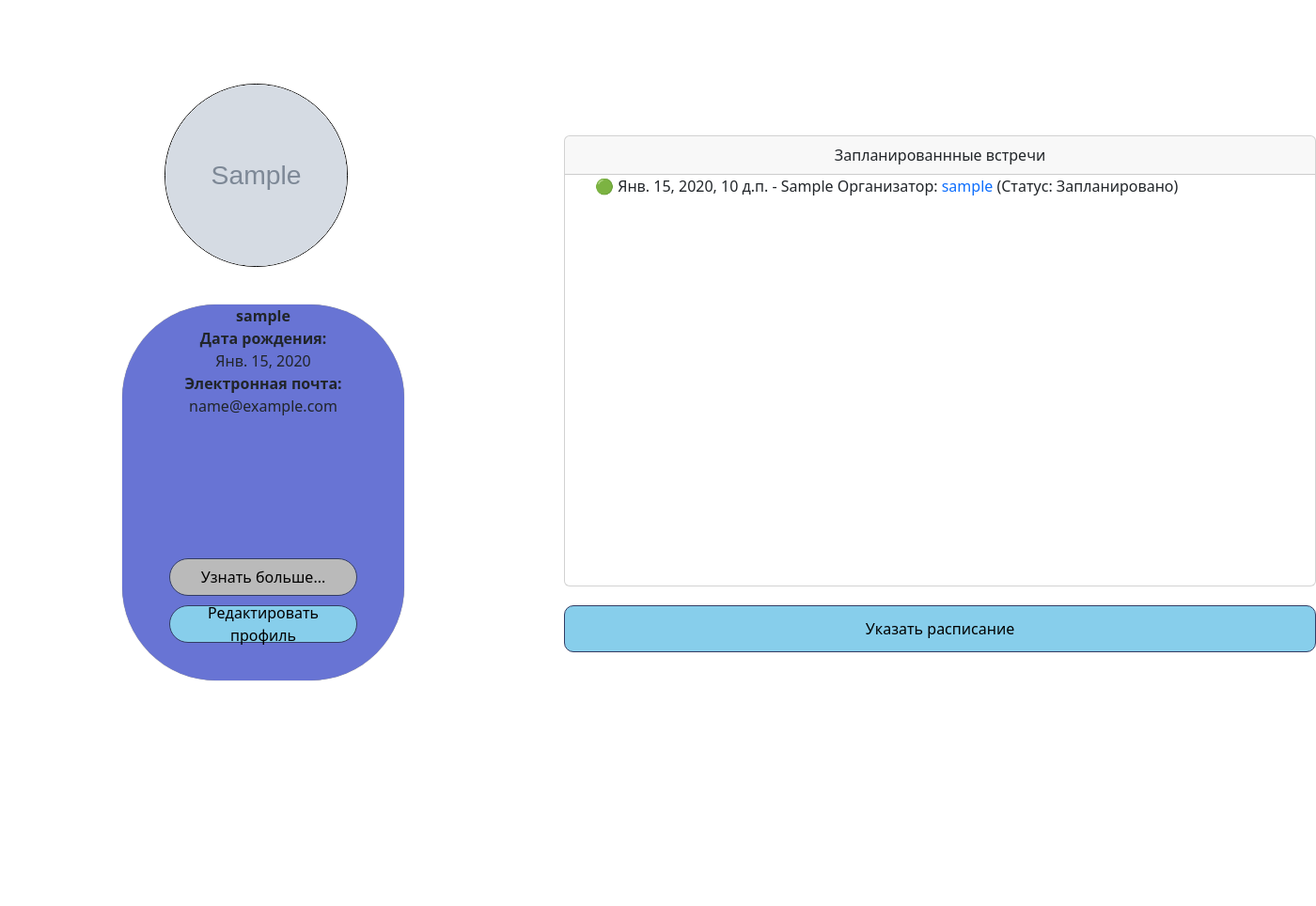
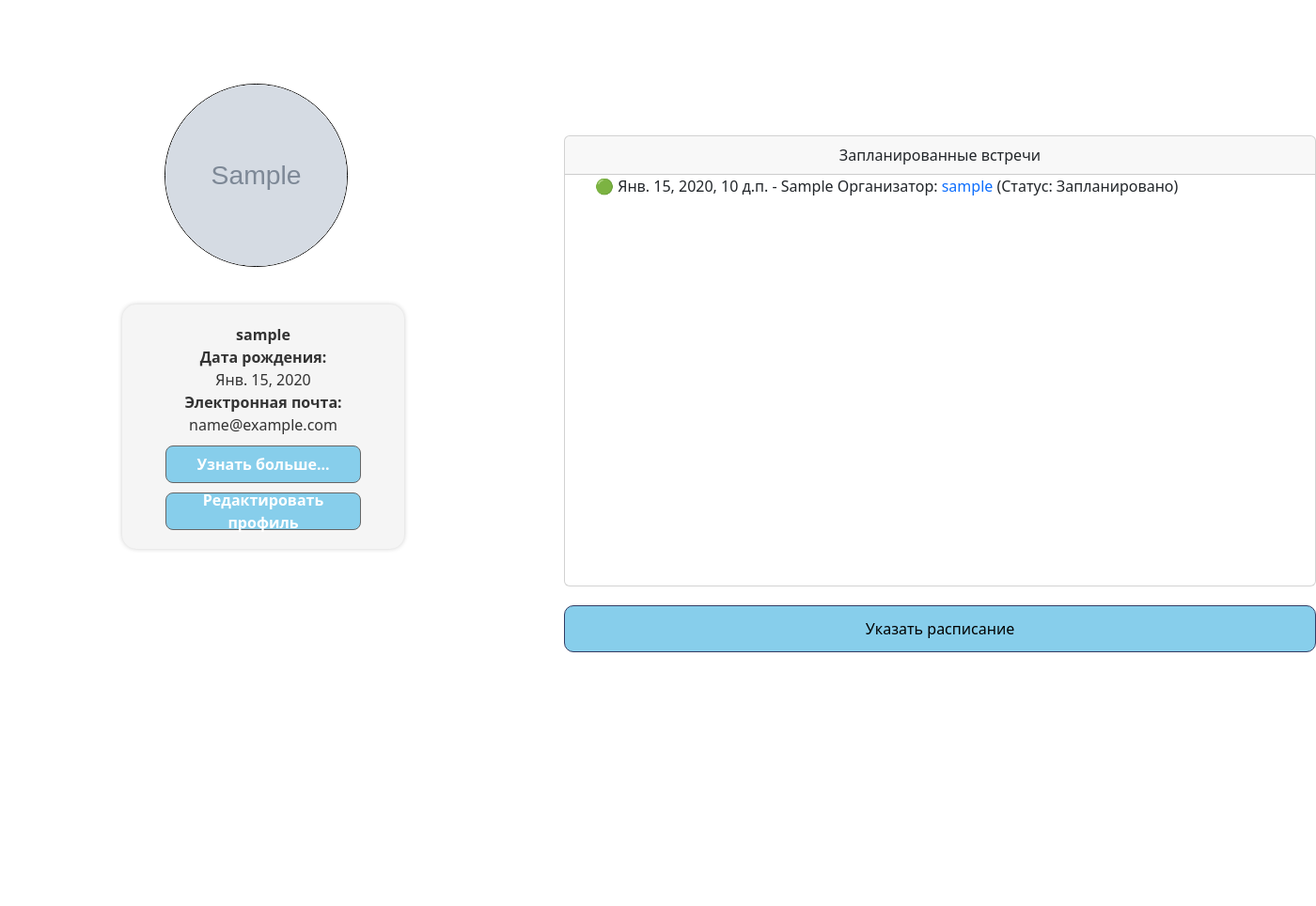
Before and after one commit to Lobanov07/Fast-Easy-Meet, a Django app: a page that uses templates/pages/account.html in a window 1400 px wide. Shown: the part 56-1020 px from the top of the page at 94% size. Run offline with Django 3.2, Linux system fonts and the light colour scheme; tables that the repository leaves empty hold one stand-in row (values such as "Sample post"); grey boxes marked "Sample" are stand-in pictures; some libraries are stand-ins or nearby versions.

Commit message:
first try to fix account info

```diff
--- a/templates/pages/account.html
+++ b/templates/pages/account.html
@@ -10,7 +10,7 @@
       symbols: "🟢" "🟠" "🔴";
       suffix: " ";
     }
-.marker{
+    .marker {
       align-items: center;
       justify-content: center;
       list-style-type: marker-status;
@@ -29,7 +29,7 @@
       position: absolute;
       top: 145px;
       left: 175px;
-  visibility:visible;
+      visibility: visible;
     }
     .round {
       border-radius: 100%;
@@ -37,7 +37,7 @@
       align-items: center;
       display: flex;
       justify-content: center;
-    visibility:visible;
+      visibility: visible;
     }
     .profile_image_wrap {
       background: #f9f8f8;
@@ -49,7 +49,7 @@
       overflow: hidden;
       position: absolute;
     }
-  .sheet_button{
+    .sheet_button {
       width: 800px;
       height: 50px;
       border-radius: 10px;
@@ -64,79 +64,79 @@
     }
     .profile_info {
       width: 300px;
-    height: 400px;
-    box-shadow: 0 0 1px #666;
+      padding: 20px;
+      box-shadow: 0 0 5px rgba(0, 0, 0, 0.2);
       text-align: center;
-    background: hsl(233, 56%, 62%);
-    -webkit-border-radius: 50px / 100px;
-    -moz-border-radius: 50px / 100px;
-    border-radius: 100px;
+      background-color: #f5f5f5;
+      color: #333;
+      border-radius: 15px;
       position: absolute;
       top: 380px;
       left: 130px;
+      transition: height 0.5s ease;
+      overflow: hidden;
     }
-.profile_button{
-  width: 200px;
+    .profile_button,
+    .profile_edit_button {
+      width: 80%;
       height: 40px;
-  text-decoration: none;
-  border-radius: 50px;
-  background-color: rgb(186, 186, 186);
-  border: 1px solid rgb(51, 61, 100);
+      margin-top: 10px;
+      border-radius: 8px;
+      border: 1px solid #666;
+      background-color: #87ceeb;
+      color: #fff;
+      font-weight: bold;
+      cursor: pointer;
       display: flex;
       align-items: center;
       justify-content: center;
-  position: absolute;
-  top: 650px;
-  left: 180px;
+      margin-inline: auto; /* Центровка кнопок */
+      transition: background-color 0.3s ease;
     }
-.profile_edit_button{
-  width: 200px;
-  height: 40px;
-  text-decoration: none;
-  border-radius: 20px;
-  background-color: rgb(135, 206, 235);
-  border: 1px solid rgb(51, 61, 100);
-  display: flex;
-  align-items: center;
-  justify-content: center;
-  position: absolute;
-  top: 700px;
-  left: 180px;
+    .profile_button:hover,
+    .profile_edit_button:hover {
+      background-color: #5bb7de;
     }
-img{
+    .more-info {
+      display: none;
+      margin-top: 10px;
+    }
+    img {
       max-width: 100%;
     }
   </style>
 
-
-  <div class="roundness" >
+  <div class="roundness">
     {% if user.profile_picture %}
-      <img alt="logo" src="{{ user.profile_picture.url }}"  height="100%" width="100%" class="profile_image_wrap">
+      <img alt="logo" src="{{ user.profile_picture.url }}" height="100%" width="100%" class="profile_image_wrap">
     {% else %}
       <img src="{% static 'img/no_photo.png' %}" class="profile_image_wrap">
     {% endif %}
   </div>
 
-  <div class="profile_info">
+  <div id="profile-info" class="profile_info">
     <b>{{ user.username }}</b><br>
     <b>Дата рождения:</b><br>
-    <tr>{{ user.date_of_birth }}</tr><br>
+    <span>{{ user.date_of_birth }}</span><br>
     <b>Электронная почта:</b><br>
-    <tr>{{ user.email }}</tr><br>
+    <span>{{ user.email }}</span><br>
+
+    <div id="more-info" class="more-info">
+      <b>Время подготовки:</b><br>
+      <span>{{ user.preparation_time }}</span><br>
+      <b>Биография:</b><br>
+      <span>{{ user.bio }}</span><br>
     </div>
 
-<button class="profile_button">
-    Узнать больше...
-</button>
-<form action="{% url 'pages:edit_profile' user.username %}" target="_self">
-  <button class="profile_edit_button">
-  Редактировать профиль
-</button>
+    <button class="profile_button" onclick="toggleMoreInfo()">Узнать больше...</button>
+    <form action="{% url 'pages:edit_profile' user.username %}" target="_self" style="margin-top: 10px;">
+      <button class="profile_edit_button">Редактировать профиль</button>
     </form>
+  </div>
 
-  <div class="card" style="width: 50rem; height: 30rem; position:absolute; top: 200px; left: 600px">
+  <div class="card" style="width: 50rem; height: 30rem; position: absolute; top: 200px; left: 600px">
     <div class="card-header">
-      <div align="center">Запланированнные встречи</div>
+      <div align="center">Запланированные встречи</div>
     </div>
     <ul style="list-style-type: none; padding: 1; margin: 0;">
       {% for meeting in user_meetings %}
@@ -150,21 +150,35 @@ img{
           {% endif %}
           {% if meeting.agenda|length > 10 %}
             {{ meeting.date_time }} - {{ meeting.agenda|slice:":10" }}... Организатор:
-            <a href="{% url 'pages:profile' meeting.host %}" style="text-decoration: none;"> {{ meeting.host }}</a>
+            <a href="{% url 'pages:profile' meeting.host %}" style="text-decoration: none;">{{ meeting.host }}</a>
             (Статус: {{ meeting.status }})
           {% else %}
             {{ meeting.date_time }} - {{ meeting.agenda }} Организатор:
-            <a href="{% url 'pages:profile' meeting.host %}" style="text-decoration: none;"> {{ meeting.host }}</a>
+            <a href="{% url 'pages:profile' meeting.host %}" style="text-decoration: none;">{{ meeting.host }}</a>
             (Статус: {{ meeting.status }})
           {% endif %}
         </li>
       {% endfor %}
     </ul>
   </div>
+
   <form action="{% url 'pages:date_selection' %}" target="_self">
-<button class="sheet_button">
-  Указать расписание
-</button>
+    <button class="sheet_button">Указать расписание</button>
   </form>
-<div class="col d-flex justify-content-center" style="width: 40rem; height: 55rem;"> </div>
+
+  <div class="col d-flex justify-content-center" style="width: 40rem; height: 55rem;"></div>
+
+  <script>
+    function toggleMoreInfo() {
+      const moreInfo = document.getElementById("more-info");
+      const profileInfo = document.getElementById("profile-info");
+      if (moreInfo.style.display === "none" || moreInfo.style.display === "") {
+        moreInfo.style.display = "block";
+        profileInfo.style.height = "auto";
+      } else {
+        moreInfo.style.display = "none";
+        profileInfo.style.height = "";
+      }
+    }
+  </script>
 {% endblock %}
```
Also changed, not shown: accounts/migrations/0001_initial.py (added), accounts/migrations/__init__.py (added), pages/migrations/0001_initial.py (added), pages/migrations/0005_auto_20241029_2310.py (deleted), pages/migrations/0006_alter_meeting_agenda.py (deleted), pages/migrations/0007_alter_meeting_status.py (deleted), pages/migrations/__init__.py (added). Lines whose indentation alone changed are shown as unchanged.
